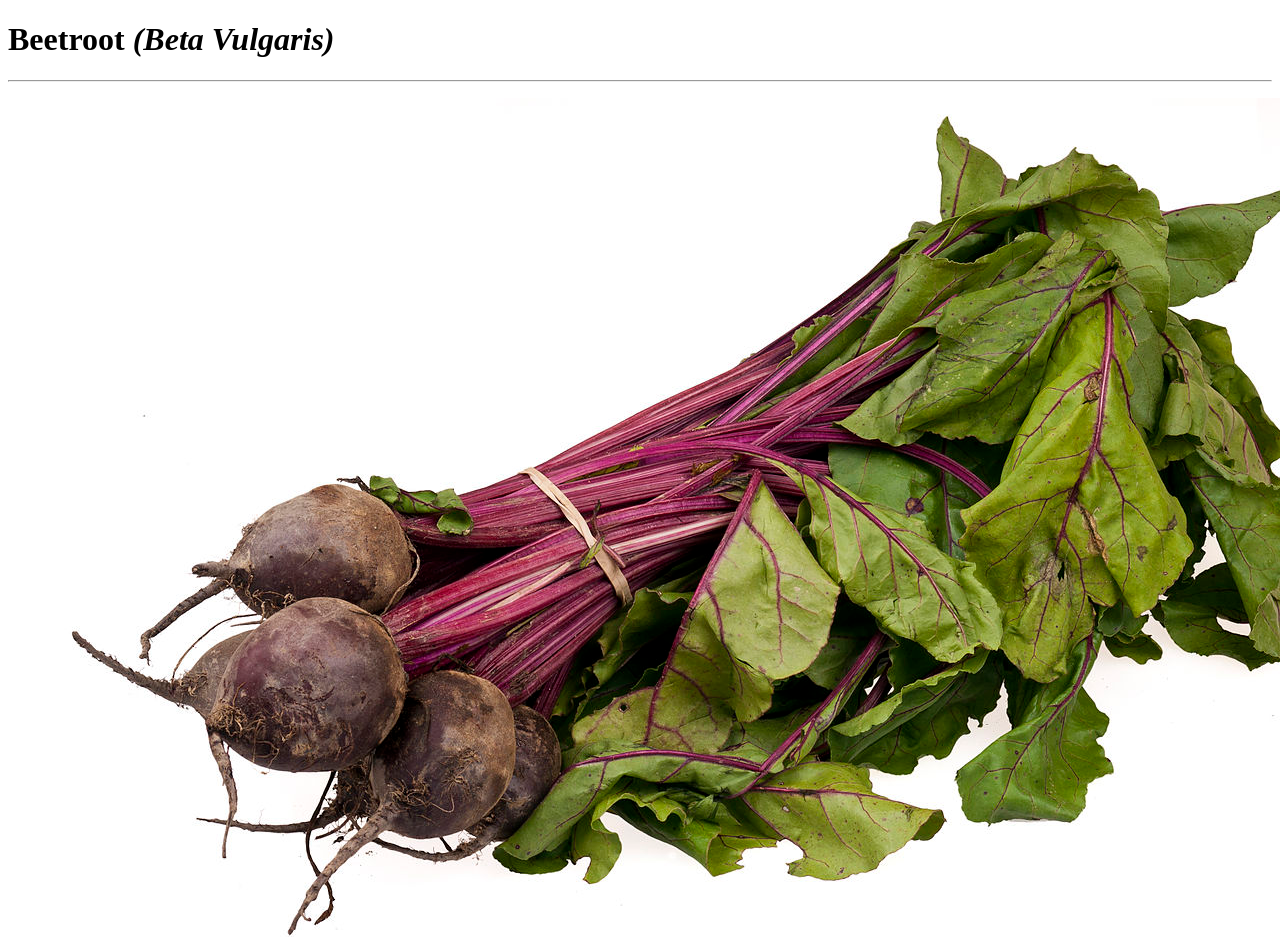
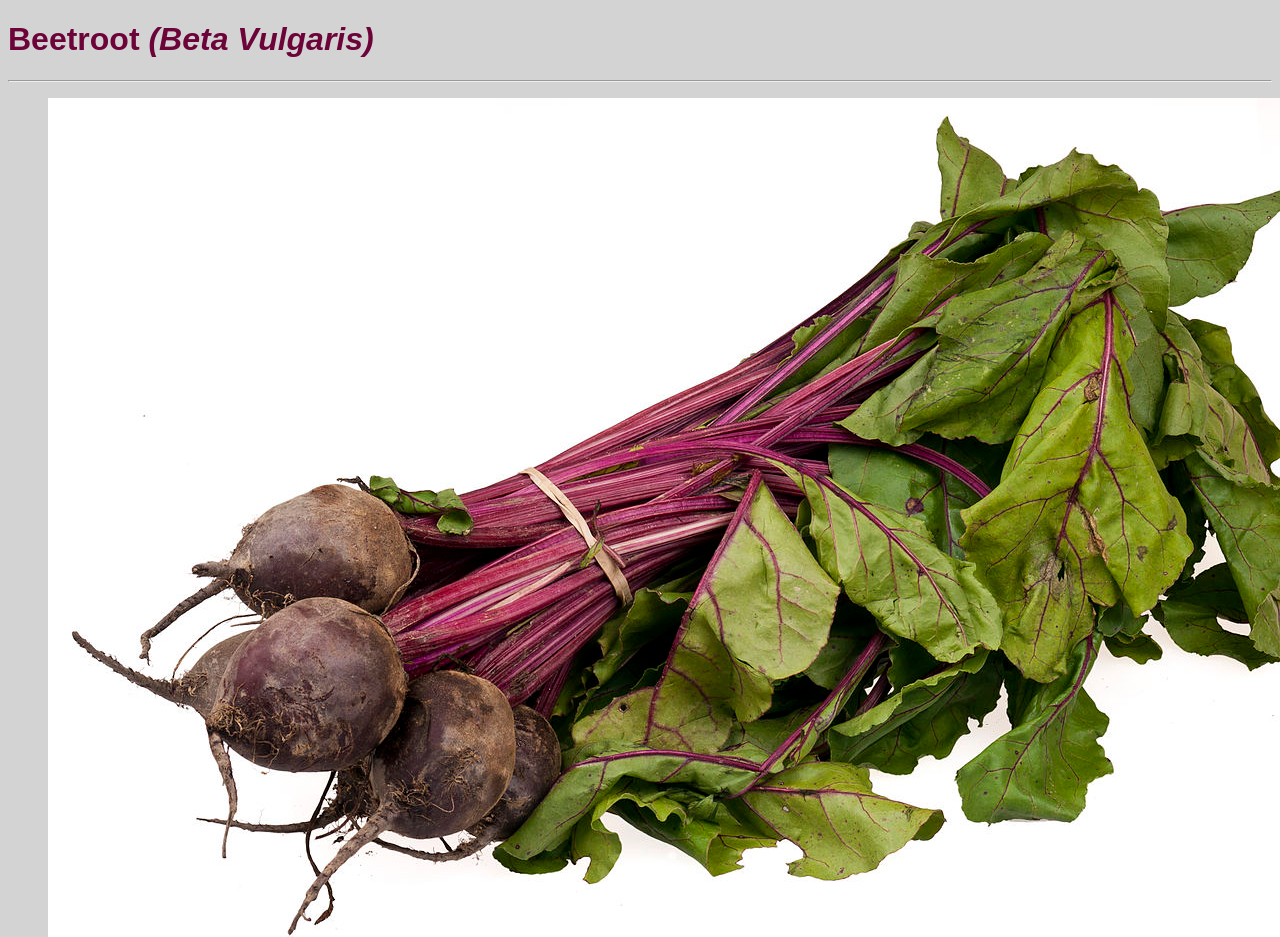
Before and after one commit to stacey-cowan/dsn1678-exercise-0, a plain HTML site: page index.html in a window 1280 px wide. Shown: the top 937 px of the page. Drawn offline with Linux system fonts and the light colour scheme.

Commit message:
Added colour

```diff
--- a/css/general.css
+++ b/css/general.css
@@ -0,0 +1,10 @@
+@charset "UTF-8";
+/* CSS Document */
+
+body {
+    font-family: sans-serif;
+    background-color: #d3d3d3
+}
+
+h1 {
+    color: #6d0439
--- a/index.html
+++ b/index.html
@@ -5,6 +5,7 @@
 <title>Beetroot</title>
 <link href="css/general.css" rel="stylesheet">
 </head>
+<body>
 
     <header>
         <h1>Beetroot <i>(Beta Vulgaris)</i></h1>
@@ -81,3 +82,5 @@ clean them out of their beets.</p>
 
         <p>Source: <a href="#">Wikipedia</a>; Last modified: <time>Aug 30,2014</time></p>
     </footer>
+</body>
+</html>
```
Lines whose indentation alone changed are shown as unchanged.
